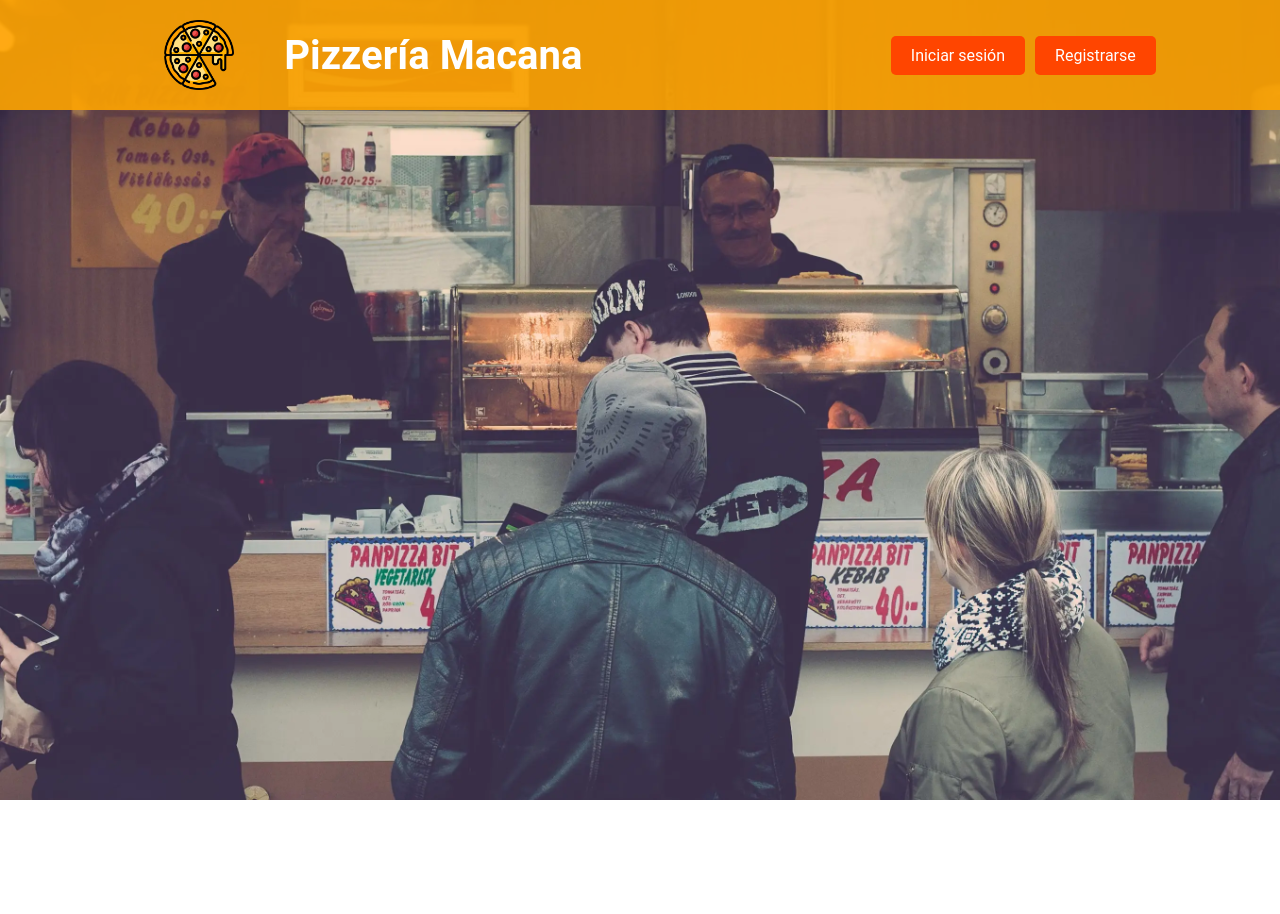
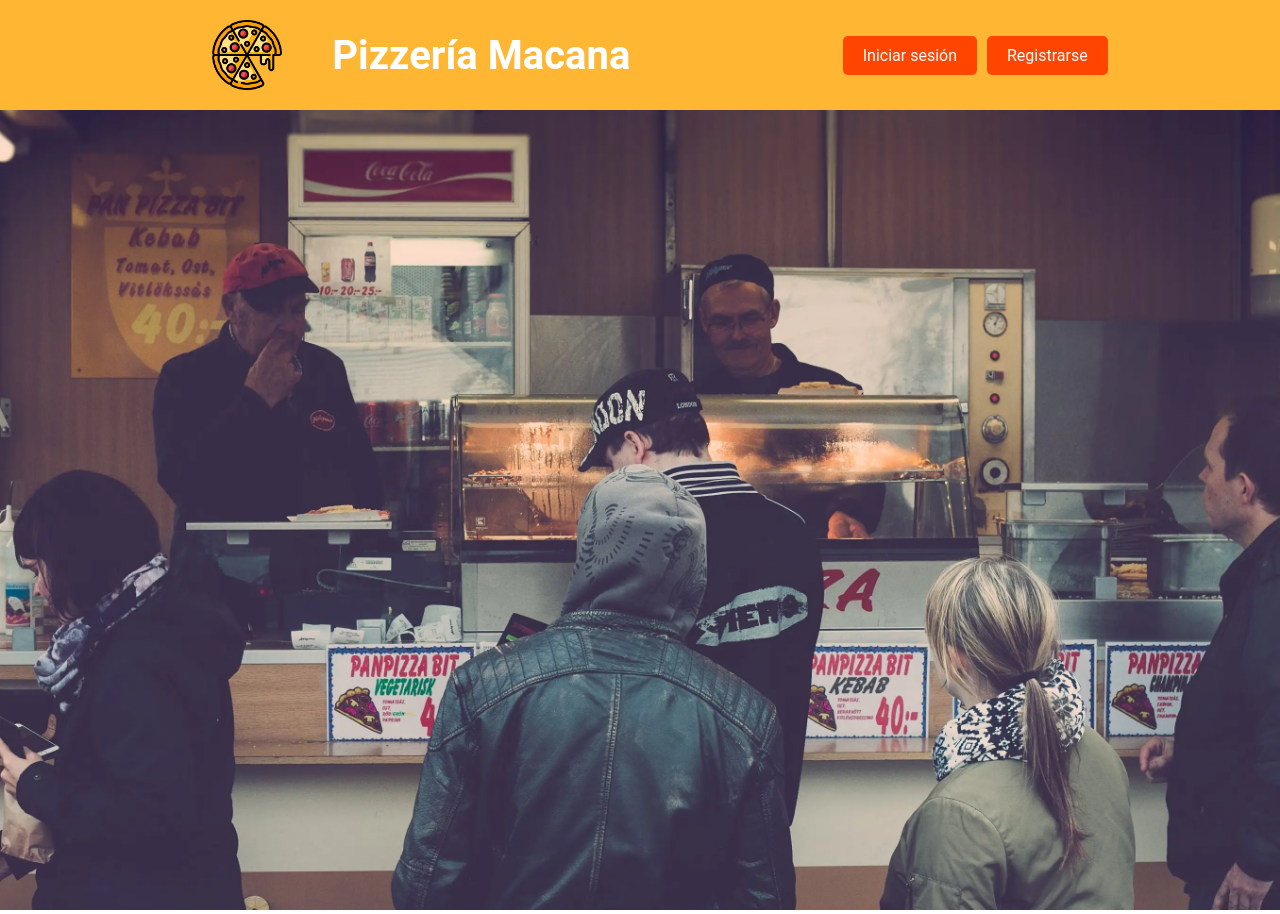
Before and after one commit to JosuEduard/Pizzeria, a React (Create React App) app in the folder client/: page / in a window 1280 px wide. Shown: the top 914 px of the page. Before the commit the page ends 800 px from the top, so only its background shows below. Built offline with nearby package versions, Linux system fonts and the light colour scheme; the HTML template or start-up script is replaced by a standard one.

Commit message:
Terminando el login

```diff
--- a/client/src/pages/Home.js
+++ b/client/src/pages/Home.js
@@ -3,6 +3,7 @@ import React from 'react';
 import { Link } from 'react-router-dom';
 import '../styles/home.css';
 import imgPizza from '../assets/img/pizza.png';
+import imgBackground from '../assets/img/pizza-background.webp'; // Nueva imagen de fondo
 
 const Home = () => {
   return (
@@ -18,6 +19,7 @@ const Home = () => {
             <Link to="/signup" className="btn btn-secondary">Registrarse</Link>
           </div>
         </header>
+        <img className="header-image" src={imgBackground} alt='Fondo de Pizza' />
       </div>
     </div>
   );
--- a/client/src/styles/home.css
+++ b/client/src/styles/home.css
@@ -1,41 +1,37 @@
-/* src/styles/home.css */
 body {
   margin: 0;
   padding: 0;
   height: 100%;
-  background-image: url('../assets/img/pizza-background.webp');
-  background-size: cover;
-  background-position: center;
-  overflow: hidden; /* Evita el scroll */
   box-sizing: border-box;
+  overflow: hidden;
 }
 
 .home-body {
-  position: absolute;
-  top: 0;
-  left: 0;
-  right: 0;
-  height: 100%;
-}
-
-.home-container {
-  display: flex;
-  flex-direction: column;
-  justify-content: flex-start;
   height: 100%;
 }
 
 .home-header {
   display: flex;
-  justify-content: space-around;
+  width: 100%;
+  justify-content: space-evenly; /* Cambiado a space-between para más espacio */
   align-items: center;
   width: 100%;
   padding: 20px;
-  background-color: rgba(255, 165, 0, 0.9);
+  background-color: rgba(255, 165, 0, 0.8);
+  z-index: 1000;
+}
+
+.header-image {
+  width: 100vw; /* Ocupa todo el ancho del viewport */
+  height: 100vh; /* Ocupa todo el alto del viewport */
+  object-fit: cover; /* Mantiene la proporción de la imagen */
+  padding: 0;
+  margin: 0;
 }
 
 .home-header img {
   width: 70px;
+  object-fit: cover;
   margin: 0;
 }
 
```
Also changed, not shown: 1 other file (tests, documents, lock files or other folders).
